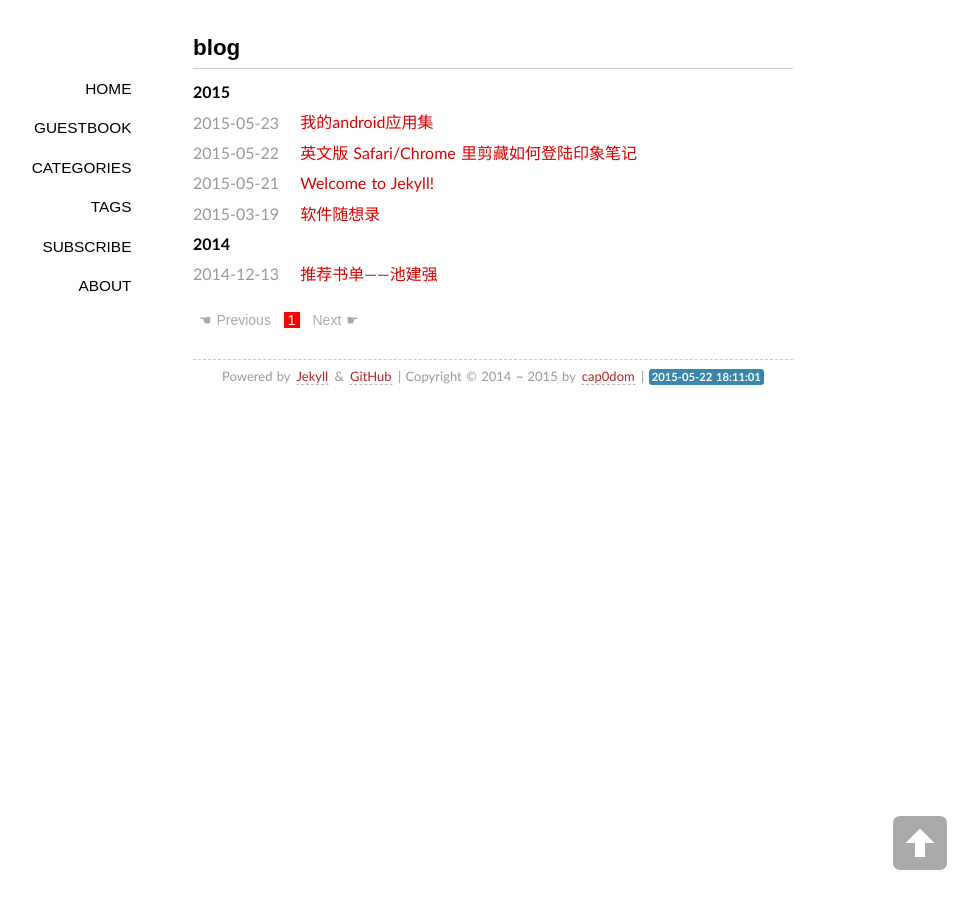
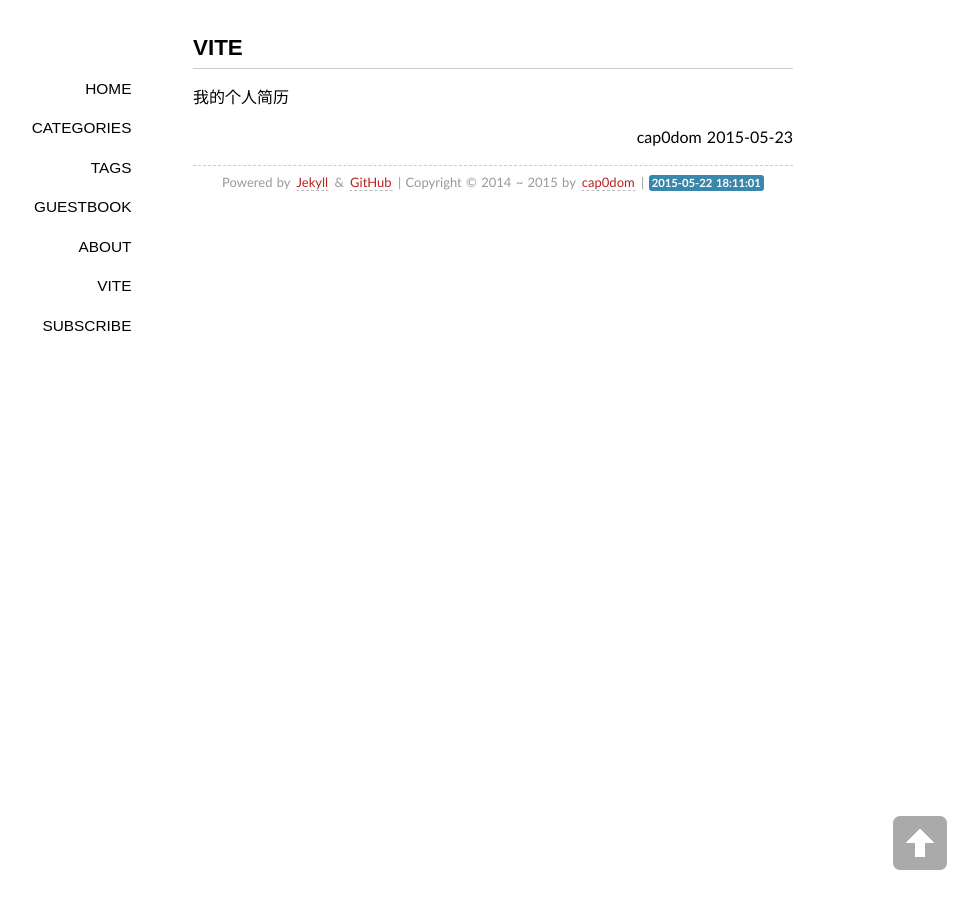
Before and after one commit to cap0dom/cap0dom.github.io, a Jekyll site: the page built from index.md, in a window 1280 px wide. Shown: the whole page, without its empty margins (147-1125 px from the left). Built offline with Jekyll 4.4.1, drawn with Linux system fonts in a browser that asks for light colours; some web fonts are replaced; the list of posts is cut into pages by our own code; comment, search, counter and statistics services are not loaded.

Commit message:
update vite

```diff
--- a/_layouts/default.html
+++ b/_layouts/default.html
@@ -68,12 +68,13 @@
         </header>
         <nav>
         <span><a title="home page" class="" href="/">Home</a></span>
-        <span><a title="guestbook" class="" href="/guestbook/">Guestbook</a></span>
-         <span><a title="categories" class="" href="/categories/">Categories</a></span>
+        <span><a title="categories" class="" href="/categories/">Categories</a></span>
         <span><a title="tags" class="" href="/tags/">Tags</a></span>
-         <span><a title="subscribe by feed" class="" href="/feed/">Subscribe</a></span>
+	<span><a title="guestbook" class="" href="/guestbook/">Guestbook</a></span>
         <span><a title="about" class="" href="/about/">About</a></span>
-        </nav>
+	<span><a title="vite" class="" href="/vite/">Vite</a></span>
+        <span><a title="subscribe by feed" class="" href="/feed/">Subscribe</a></span>
+               </nav>
         <article class="content">
         {{ content }}
         </article>
--- a/_posts/2015-05-23-my-android-apps.markdown
+++ b/_posts/2015-05-23-my-android-apps.markdown
@@ -19,7 +19,7 @@
 ##我的android应用集
 
 
-编号|应用名称|描述|价格
+编 号|应用名称|描述|价格
 :---|:------|:------|:----
 1|chrome 浏览器|跨平台的一款浏览器，extensions 多，Google 产品线举足轻重的一款产品|[free](https://play.google.com/store/apps/details?id=com.android.chrome)
 2|gmail|不解释了|[free](https://play.google.com/store/apps/details?id=com.google.android.gm)
--- /dev/null
+++ b/index.md
@@ -0,0 +1,12 @@
+---
+layout: page
+title: VITE
+comments: yes
+---
+
+我的个人简历
+
+
+
+
+<p style="text-align:right">cap0dom 2015-05-23</p>
```
Also changed, not shown: 1 other file.
